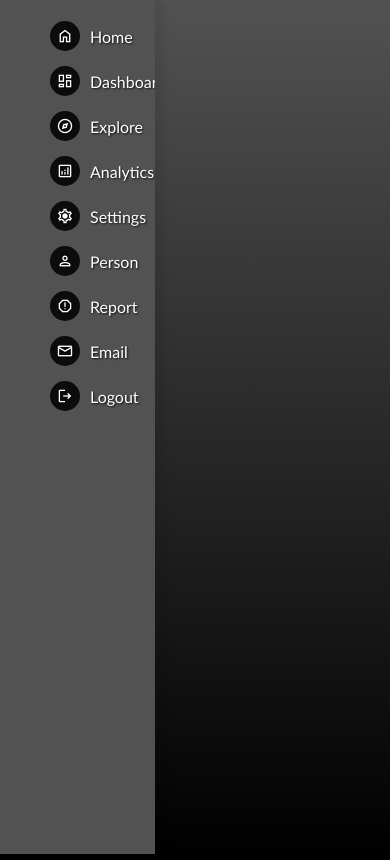
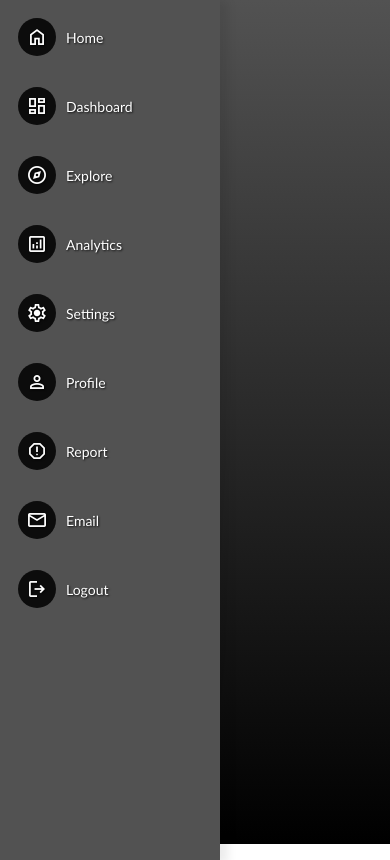
Before and after one commit to iimran-dev7/Navigation-Slidebar, a plain HTML site: page index.html in a window 390 px wide. Drawn offline with nearby package versions, Linux system fonts and the light colour scheme.

Commit message:
Adoptive for Mobile Screens

```diff
--- a/index.html
+++ b/index.html
@@ -3,20 +3,15 @@
 <head>
     <meta charset="UTF-8">
     <meta name="viewport" content="width=device-width, initial-scale=1.0">
-    <title>Navigation Slidebar</title>
-</head>
-<body>
+    <title>Navigation Sidebar</title>
     <style>
+        @import url('https://fonts.googleapis.com/css2?family=Material+Symbols+Outlined:opsz,wght,FILL,GRAD@20..48,100..700,0..1,-50..200');
 
-        @import url('https://fonts.googleapis.com/css2?family=Material+Symbols+Outlined:opsz,wght,FILL,GRAD@20..48,100..700,0..1,-50..200');
         body {
             font-family: Arial, sans-serif;
             background: linear-gradient(#525252, #000000);
             min-height: 100vh;
-        }
-
-        .menu::-webkit-scrollbar {
-            display: none;
+            margin: 0;
         }
 
         .menu {
@@ -26,11 +21,9 @@
             width: 85px;
             height: 100%;
             transition: .3s;
-            scrollbar-width: none;
             overflow: hidden scroll;
             background: #525252;
-            -ms-overflow-style: none;
-            padding: 20px 20px 20px 0;
+            padding: 20px 10px;
             backdrop-filter: blur(5px);
             box-shadow: 8px 0px 9px 0px #00000014;
         }
@@ -39,8 +32,9 @@
             width: 260px;
         }
 
-        menu:hover li span:nth-child(2) {
-            display: block;
+        .menu-content {
+            padding: 0;
+            margin: 0;
         }
 
         .menu-content li {
@@ -49,8 +43,8 @@
             list-style: none;
             border-radius: 0px 50px 50px 0px;
             transition: .3s;
-            padding-left: 10px;
-            margin-bottom: 40px;
+            padding: 10px;
+            margin-bottom: 20px;
         }
 
         .menu-content li:hover {
@@ -58,68 +52,72 @@
         }
 
         .menu-content li span:nth-child(2) {
-            display: block;
+            display: none;
+            transition: .3s;
+        }
+
+        .menu:hover .menu-content li span:nth-child(2) {
+            display: inline-block;
+            margin-left: 10px;
+            font-size: 16px;
         }
 
         a {
             text-decoration: none;
-           color:  #ffffff;
+            color: #ffffff;
             display: flex;
             align-items: center;
             font-family: 'calibri';
             text-shadow: 1px 1px 2px rgba(0, 0, 0, 0.8);
-
         }
 
         .material-symbols-outlined {
+            font-size: 30px;
             padding: 10px;
-            font-size: 25px;
-            margin-right: 10px;
             border-radius: 50%;
             background: #0c0c0c;
-
         }
 
-        @media (max-width: 480px) {
+        /* Mobile View */
+        @media (max-width: 485px) {
             .menu {
-            width: 50px;
-            padding: 5px 5px 5px 0;
+                width: 65px;
+                padding: 10px;
             }
 
             .menu:hover {
-            width: 150px;
+                width: 200px;
             }
 
             .material-symbols-outlined {
-           font-size: 18px;
-           padding: 6px;
+                font-size: 22px;
+                padding: 8px;
             }
 
             .menu-content li {
+                padding: 8px;
                 margin-bottom: 15px;
             }
+
+            .menu:hover .menu-content li span:nth-child(2) {
+                display: inline-block;
+                font-size: 14px;
             }
-
+        }
     </style>
+</head>
+<body>
 
     <div class="menu">
         <ul class="menu-content">
             <li><a href="#"><span class="material-symbols-outlined">home</span><span>Home</span></a></li>
-
             <li><a href="#"><span class="material-symbols-outlined">dashboard</span><span>Dashboard</span></a></li>
-
             <li><a href="#"><span class="material-symbols-outlined">explore</span><span>Explore</span></a></li>
-
             <li><a href="#"><span class="material-symbols-outlined">analytics</span><span>Analytics</span></a></li>
-
             <li><a href="#"><span class="material-symbols-outlined">settings</span><span>Settings</span></a></li>
-
-                <li><a href="#"><span class="material-symbols-outlined">person</span><span>Person</span></a></li>
-
+            <li><a href="#"><span class="material-symbols-outlined">person</span><span>Profile</span></a></li>
             <li><a href="#"><span class="material-symbols-outlined">report</span><span>Report</span></a></li>
-
             <li><a href="#"><span class="material-symbols-outlined">email</span><span>Email</span></a></li>
-
             <li><a href="#"><span class="material-symbols-outlined">logout</span><span>Logout</span></a></li>
         </ul>
     </div>
```
Lines whose indentation alone changed are shown as unchanged.
